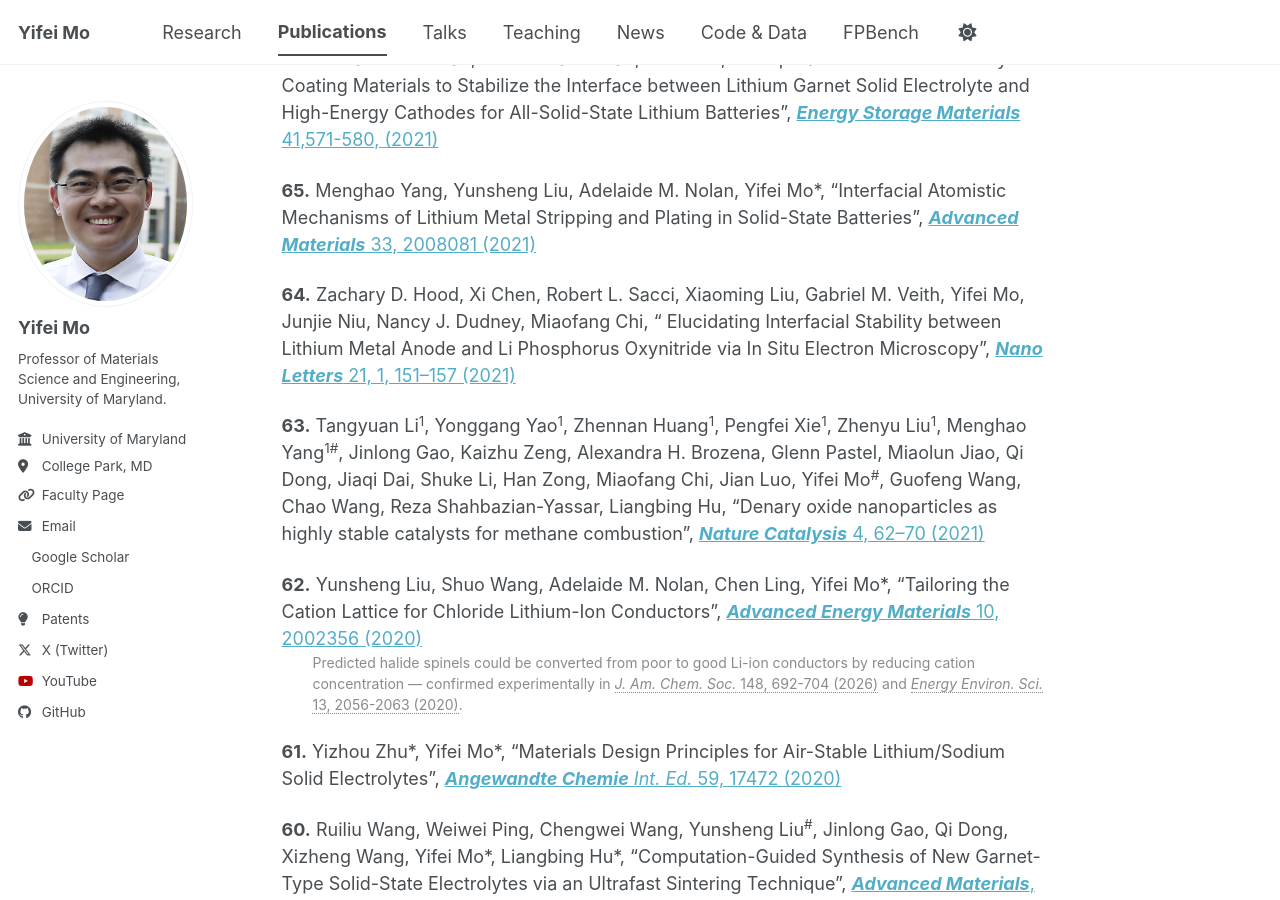
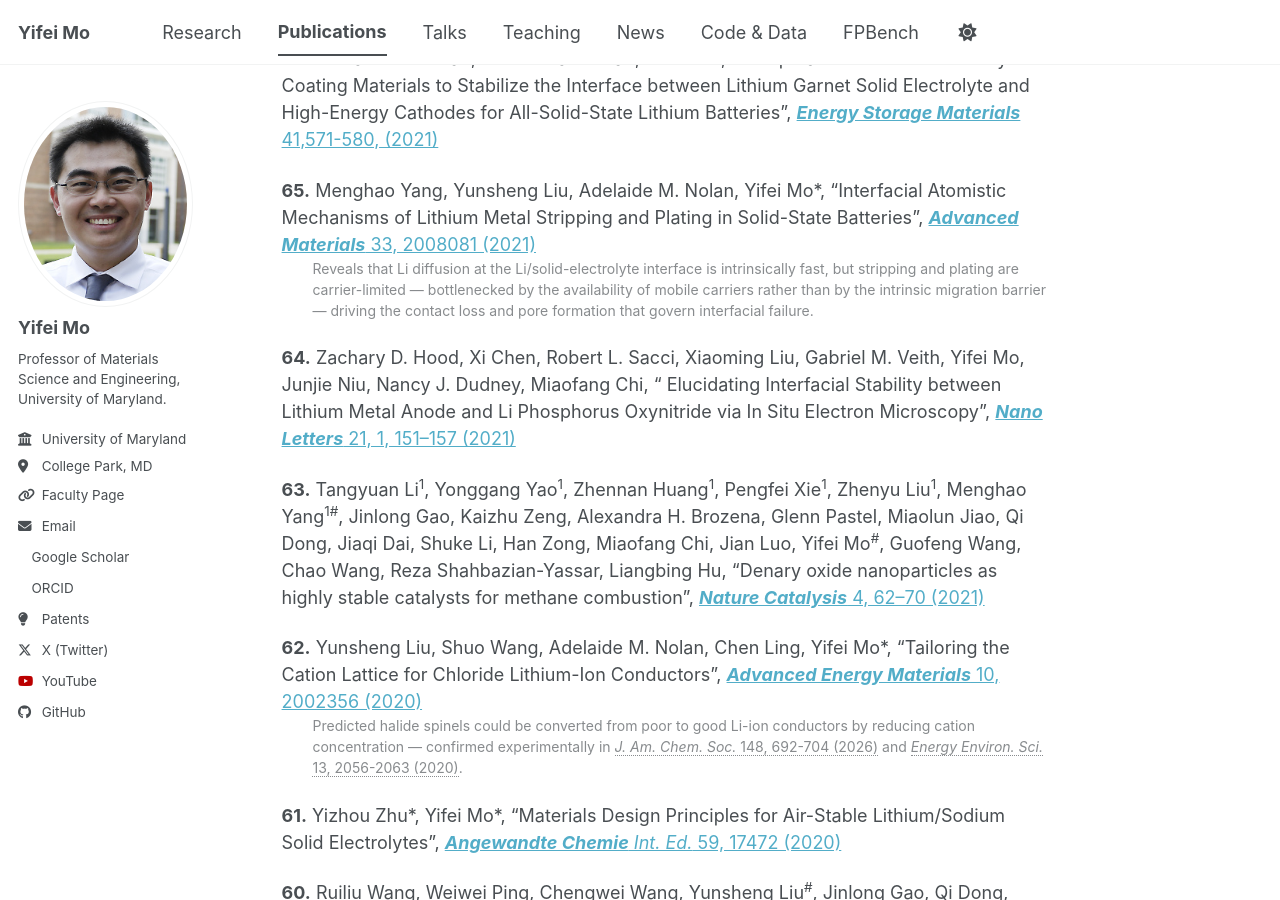
Before and after one commit to yifeimo/yifeimo.github.io, a Jekyll site: the page built from _pages/publications.md, in a window 1280 px wide and 900 px high, scrolled down 4960 px. Built offline with Jekyll 4.4.1, drawn with Linux system fonts in a browser that asks for light colours; a style sheet for code colours, icons or effects is not loaded.

Commit message:
Add description to entry 65 emphasizing carrier-limited Li diffusion
Co-Authored-By: Claude Sonnet 5 <noreply@anthropic.com>

```diff
--- a/_pages/publications.md
+++ b/_pages/publications.md
@@ -93,6 +93,7 @@ author_profile: true
 **66.** Adelaide M. Nolan, Eric D. Wachsman, Yifei Mo\*, "Computation-Guided Discovery of Coating Materials to Stabilize the Interface between Lithium Garnet Solid Electrolyte and High-Energy Cathodes for All-Solid-State Lithium Batteries", [***Energy Storage Materials*** 41,571-580, (2021)](https://doi.org/10.1016/j.ensm.2021.06.027)
 
 **65.** Menghao Yang, Yunsheng Liu, Adelaide M. Nolan, Yifei Mo\*, "Interfacial Atomistic Mechanisms of Lithium Metal Stripping and Plating in Solid-State Batteries", [***Advanced Materials*** 33, 2008081 (2021)](https://doi.org/10.1002/adma.202008081)
+<br><span class="citation" style="display: block; margin-left: 2.2em;">Reveals that Li diffusion at the Li/solid-electrolyte interface is intrinsically fast, but stripping and plating are carrier-limited — bottlenecked by the availability of mobile carriers rather than by the intrinsic migration barrier — driving the contact loss and pore formation that govern interfacial failure.</span>
 
 **64.** Zachary D. Hood, Xi Chen, Robert L. Sacci, Xiaoming Liu, Gabriel M. Veith, Yifei Mo, Junjie Niu, Nancy J. Dudney, Miaofang Chi, " Elucidating Interfacial Stability between Lithium Metal Anode and Li Phosphorus Oxynitride via In Situ Electron Microscopy", [***Nano Letters*** 21, 1, 151--157 (2021)](https://doi.org/10.1021/acs.nanolett.0c03438)
 
```
